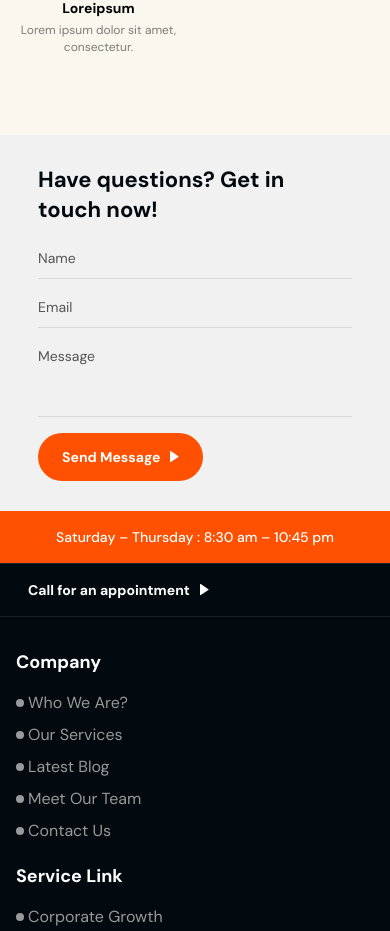
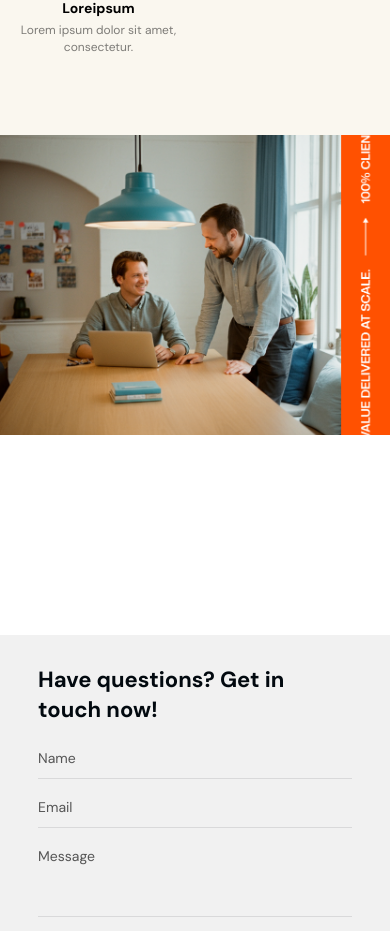
Before and after one commit to Mostofa-zaman/bitox-business-consulting-website, a Next.js app: page /consulting-agency in a window 390 px wide. Shown: the part 1779-2710 px from the top of the page. Built offline with nearby package versions, Linux system fonts and the light colour scheme.

Commit message:
feat(AboutUs):add responsive AboutUs section with hero image

```diff
--- a/src/app/consulting-agency/page.jsx
+++ b/src/app/consulting-agency/page.jsx
@@ -1,4 +1,5 @@
 import ThemeInitializer from '@/components/helper/ThemeInitializer'
+import AboutUs from '@/components/homeTwo/AboutUs'
 import Herotwo from '@/components/homeTwo/Herotwo'
 import OurClients from '@/components/homeTwo/OurClients'
 import React from 'react'
@@ -9,6 +10,7 @@ const page = () => {
       <ThemeInitializer pathName="consulting-agency" />
       <Herotwo/>
       <OurClients/>
+      <AboutUs/>
 
     </>
   )
--- a/src/components/homeTwo/AboutUs.jsx
+++ b/src/components/homeTwo/AboutUs.jsx
@@ -1,8 +1,28 @@
+"use client";
+
 import React from 'react'
+import Container from "@/components/common/Container";
+import Image from 'next/image';
 
 const AboutUs = () => {
   return (
-    <div>AboutUs</div>
+       <section className="w-full overflow-hidden bg-white">
+      <Container size="2xl" className="px-0!">
+        <div className="flex flex-col lg:grid lg:grid-cols-[minmax(0,830px)_1fr] min-h-[500px] lg:min-h-[650px] xl:min-h-[700px]">
+           {/* Left: Hero Image */}
+          <div className="relative w-full h-[300px] sm:h-[400px] md:h-[480px] lg:h-auto lg:min-h-[600px]">
+            <Image
+              src="/images/home2_aboutus/about1.png"
+              alt="Team collaboration"
+              fill
+              priority
+              className="object-cover object-center"
+              sizes="(max-width: 1024px) 100vw, 830px"
+            />
+          </div>
+        </div>
+      </Container>
+    </section>
   )
 }
 
```
